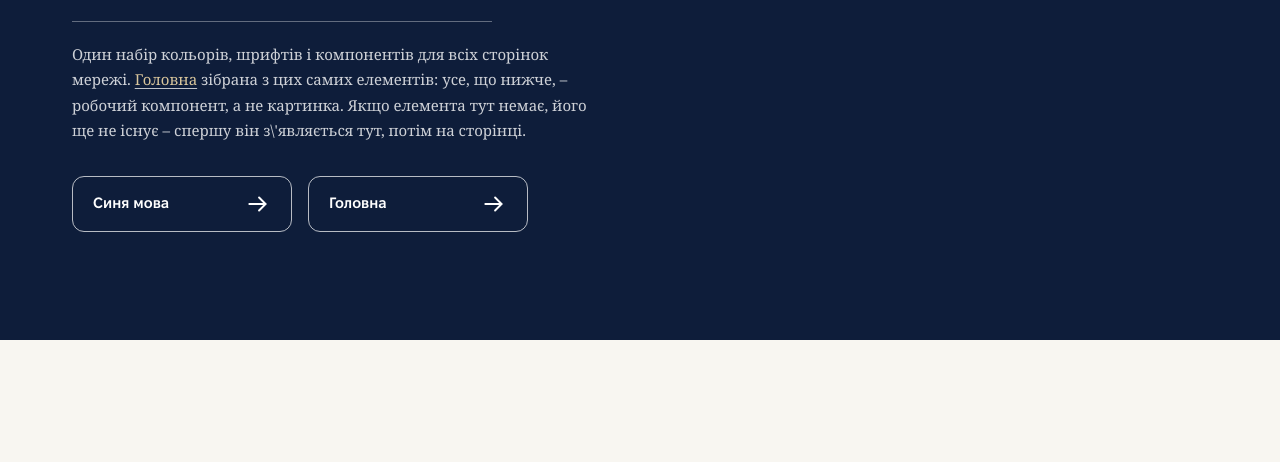
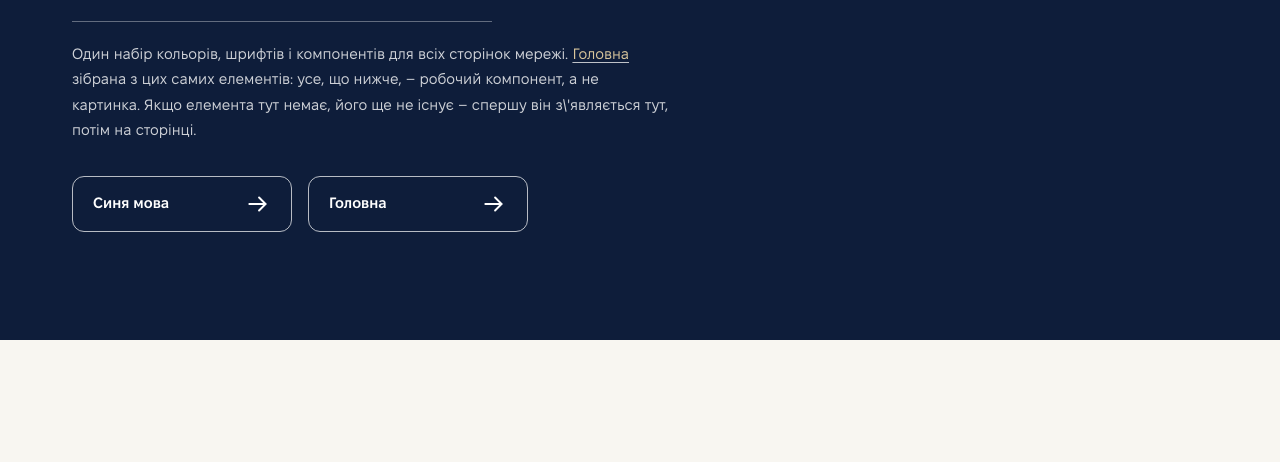
Before and after one commit to threecatsagency/mrt-plus-site, a plain HTML site: page styleguide.html in a window 1280 px wide. Shown: the part 328-790 px from the top of the page. Drawn offline with Linux system fonts and the light colour scheme; a web font is replaced by a local one.

Commit message:
Add files via upload

```diff
--- a/assets/css/fonts.css
+++ b/assets/css/fonts.css
@@ -1,11 +1,3 @@
-/* МРТ ПЛЮС – шрифти, локально.
-   Fixel (MacPaw, Україна, OFL): Display – заголовки, Text – інтерфейс.
-   Source Serif 4 (Adobe, OFL): довгі медичні тексти.
-   Підмножина Latin + Cyrillic, woff2. Нова версія файлу – нове ім'я.
-   У файлах Fixel вертикальні метрики вирівняно (770/-230, USE_TYPO_METRICS):
-   Windows, macOS і Linux центрують текст однаково. Вихідні файли MacPaw
-   мали різні значення hhea і usWin, від чого кнопки виглядали по-різному. */
-
 @font-face {
   font-family: "Fixel Display";
   font-weight: 700;
@@ -61,27 +53,3 @@
   font-display: swap;
   src: url("../fonts/fixel-text-bold.woff2") format("woff2");
 }
-
-@font-face {
-  font-family: "Source Serif 4";
-  font-weight: 400;
-  font-style: normal;
-  font-display: swap;
-  src: url("../fonts/source-serif-4-regular.woff2") format("woff2");
-}
-
-@font-face {
-  font-family: "Source Serif 4";
-  font-weight: 400;
-  font-style: italic;
-  font-display: swap;
-  src: url("../fonts/source-serif-4-it.woff2") format("woff2");
-}
-
-@font-face {
-  font-family: "Source Serif 4";
-  font-weight: 600;
-  font-style: normal;
-  font-display: swap;
-  src: url("../fonts/source-serif-4-semibold.woff2") format("woff2");
-}
--- a/assets/css/tokens.css
+++ b/assets/css/tokens.css
@@ -79,10 +79,13 @@
 
   /* ---- Шрифти ------------------------------------------------------
      Fixel Display – заголовки й ціни, Fixel Text – інтерфейс (MacPaw,
-     українська кирилиця). Source Serif 4 – довгі медичні тексти. */
+     українська кирилиця): Display для заголовків і чисел, Text для
+     всього набору. Серифа на сайті немає – тонкі засічки на темних
+     площинах з'їдаються згладжуванням, а кирилиця в екранних серифах
+     майже завжди адаптована, а не рідна. */
   --font-display: "Fixel Display", "Fixel Text", system-ui, sans-serif;
   --font-ui: "Fixel Text", system-ui, -apple-system, "Segoe UI", sans-serif;
-  --font-text: "Source Serif 4", Georgia, "Times New Roman", serif;
+  --font-text: "Fixel Text", system-ui, -apple-system, "Segoe UI", sans-serif;
 
   --fw-regular: 400;
   --fw-medium: 500;
--- a/styleguide.html
+++ b/styleguide.html
@@ -207,7 +207,7 @@
 <!-- ================================================================= -->
 <section class="sg-section" id="type">
   <h2>Шрифти і текст</h2>
-  <p class="sg-about">Два шрифти з різними ролями. Fixel (MacPaw, українська кирилиця) – Display для заголовків і цін, Text для всього інтерфейсного. Source Serif 4 – довгі медичні тексти: серифний набір читається спокійніше і не схожий на бланк. База 17 px на телефоні і 18 на десктопі; заголовок удвічі-втричі більший за текст. Шрифти лежать локально в <code>assets/fonts</code>.</p>
+  <p class="sg-about">Одна родина, дві гарнітури: Fixel (MacPaw, українська кирилиця) – Display для заголовків, цін і чисел, Text для всього набору. Серифа на сайті немає: тонкі засічки на темно-синіх площинах з'їдаються згладжуванням, а на 15 px перетворюються на шум; до того ж кирилиця в екранних серифах майже завжди адаптована, а не намальована з нуля. База 17 px на телефоні і 18 на десктопі; заголовок удвічі-втричі більший за текст. Шрифти лежать локально в <code>assets/fonts</code> – сім файлів woff2, жодного зовнішнього запиту.</p>
 
   <div class="sg-block">
     <h3>Шкала</h3>
@@ -321,7 +321,7 @@
       <p class="dot-eyebrow"><span class="dot" aria-hidden="true"></span>Мітка секції</p>
       <h2>Заголовок <em>другою фарбою</em></h2>
       <hr class="bluehero__rule">
-      <p style="max-width:44ch;font-family:var(--font-text);line-height:1.6;color:rgba(255,255,255,.88);margin:0">Абзац на площині набирається Source Serif 4 з прозорістю 88%: чистий білий на синьому світиться і втомлює.</p>
+      <p style="max-width:44ch;font-family:var(--font-text);line-height:1.6;color:rgba(255,255,255,.88);margin:0">Абзац на площині набирається Fixel Text з прозорістю 88%: чистий білий на синьому світиться і втомлює.</p>
     </div>
     <code class="sg-code">&lt;section class="bluesection"&gt; · &lt;section class="bluesection bluesection--alt"&gt;</code>
     <p class="text-caption" style="margin-top:var(--sp-3)">Дві сині секції поспіль беруть різні варіанти: `--alt` темніший і світиться з іншого боку. Три сині секції поспіль – заборонено, між ними має бути світла.</p>
@@ -1216,7 +1216,7 @@ https://mrtplus.ua/posluhy/mrt-golovnogo-mozku/</code>
     <div class="footer-bottom">
       <span>© 2026 МРТ ПЛЮС</span>
       <a href="#">Політика конфіденційності</a>
-      <span class="tnum">Сторінка стилів, збірка 0.64</span>
+      <span class="tnum">Сторінка стилів, збірка 0.65</span>
     </div>
   </div>
 </footer>
```
Also changed, not shown: index.html (+1 -1 lines).
